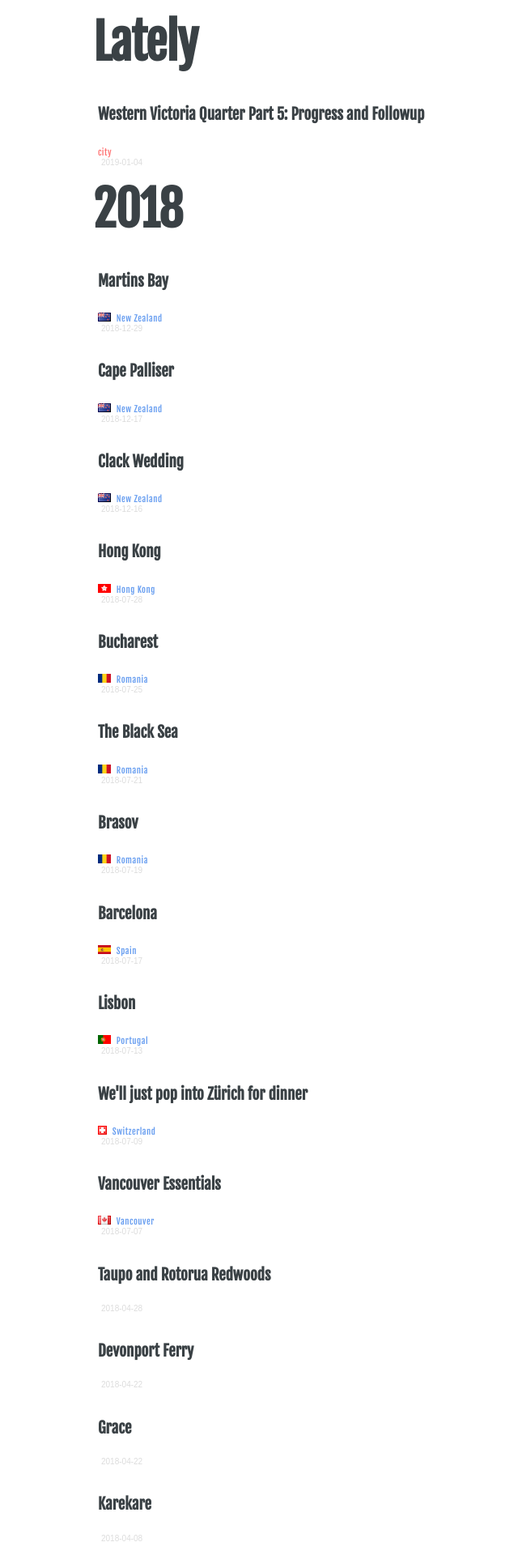
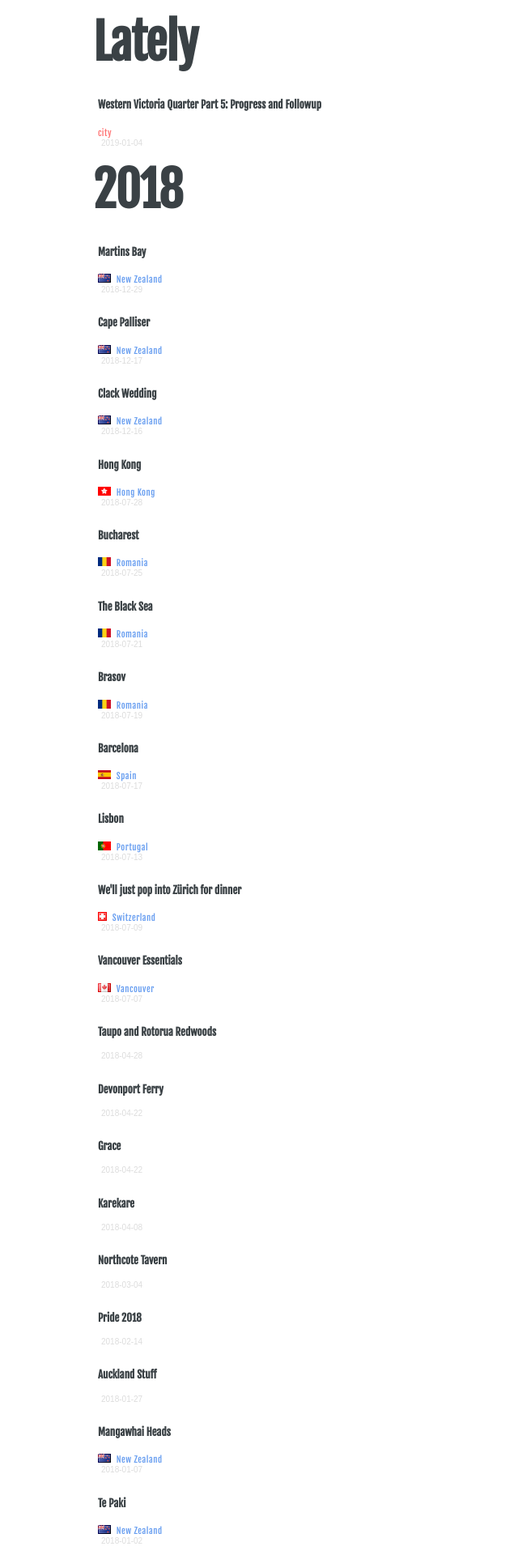
Before and after one commit to davidjroos/davidjroos.github.io, a Jekyll site: the page built from index.html, in a window 1280 px wide. Shown: the top 1920 px of the page at 81% size, without its empty margins (93-733 px from the left). Built offline with Jekyll 4.4.1, drawn with Linux system fonts in a browser that asks for light colours.

Commit message:
css updates
Fixed up heading sizes and letter spacing

```diff
--- a/_sass/tale/_base.scss
+++ b/_sass/tale/_base.scss
@@ -31,10 +31,6 @@ h6 {
   color: $default-shade;
   font-family: $sans-serif;
   line-height: normal;
-}
-
-h4{
-  font-size: 19px;
 }
 
 a {
--- a/_sass/tale/_post.scss
+++ b/_sass/tale/_post.scss
@@ -103,7 +103,8 @@
   }
 
   h1 {
-    font-size: 60px;
+    font-size: 3.1rem;
+	letter-spacing: -2.5px;
     @media only screen and (max-device-width: 880px) {
       font-size: 7vw !important;
     }
@@ -111,6 +112,7 @@
 
   h2 {
     font-size: 2.5rem;
+	letter-spacing: -1.6px;
     @media only screen and (max-device-width: 880px) {
       font-size: 6vw !important;
     }
@@ -118,14 +120,17 @@
 
   h3 {
     font-size: 2rem;
+	letter-spacing: -1px;
     @media only screen and (max-device-width: 880px) {
       font-size: 5vw !important;
     }
   }
 
   h4 {
-  @media only screen and (max-device-width: 880px) {
-    font-size: 4vw !important;
+	 font-size: 1.5rem;
+	 letter-spacing: -0.7px;
+ 	 @media only screen and (max-device-width: 880px) {
+       font-size: 4vw !important;
     }
   }
 
```
